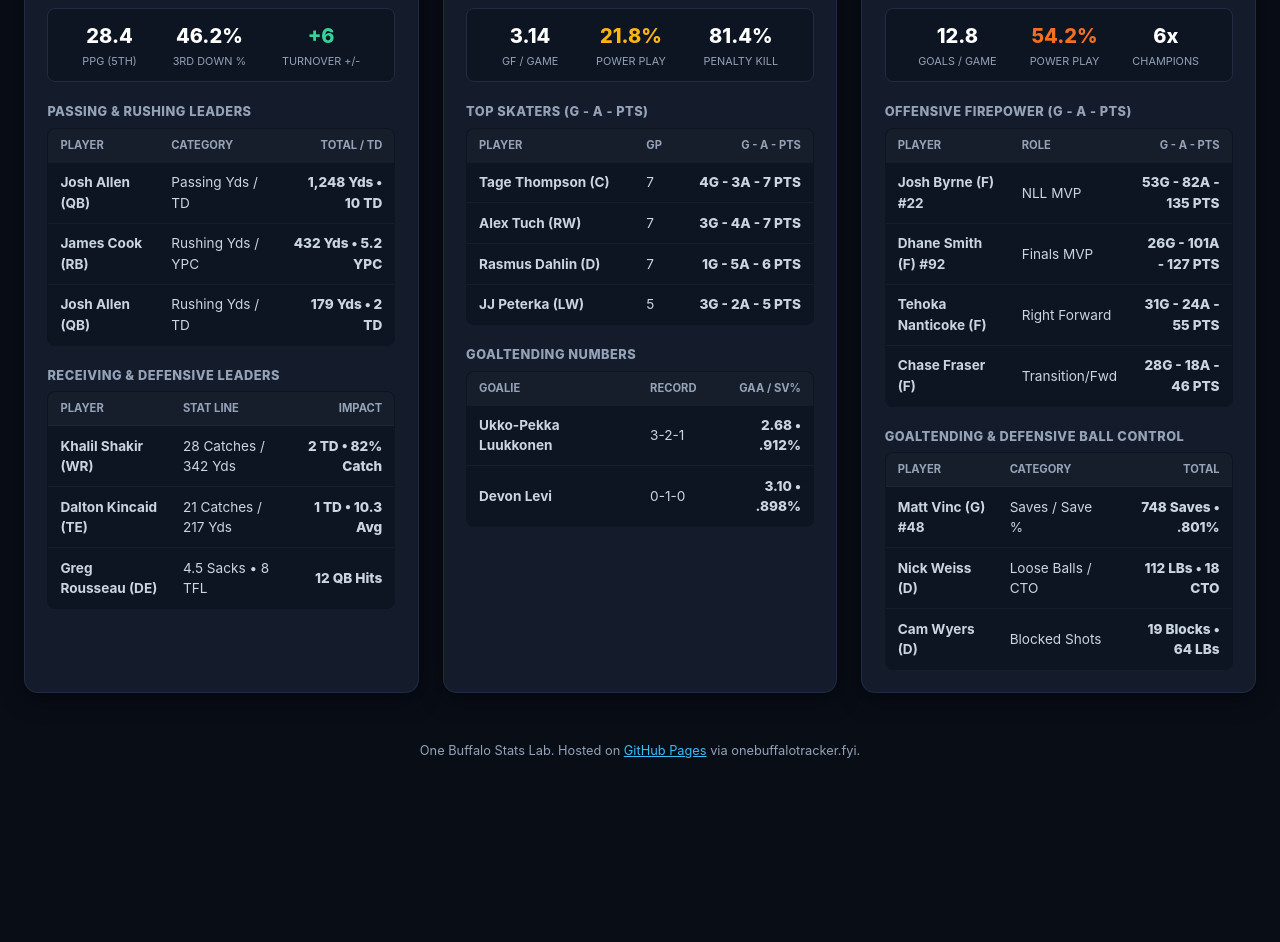
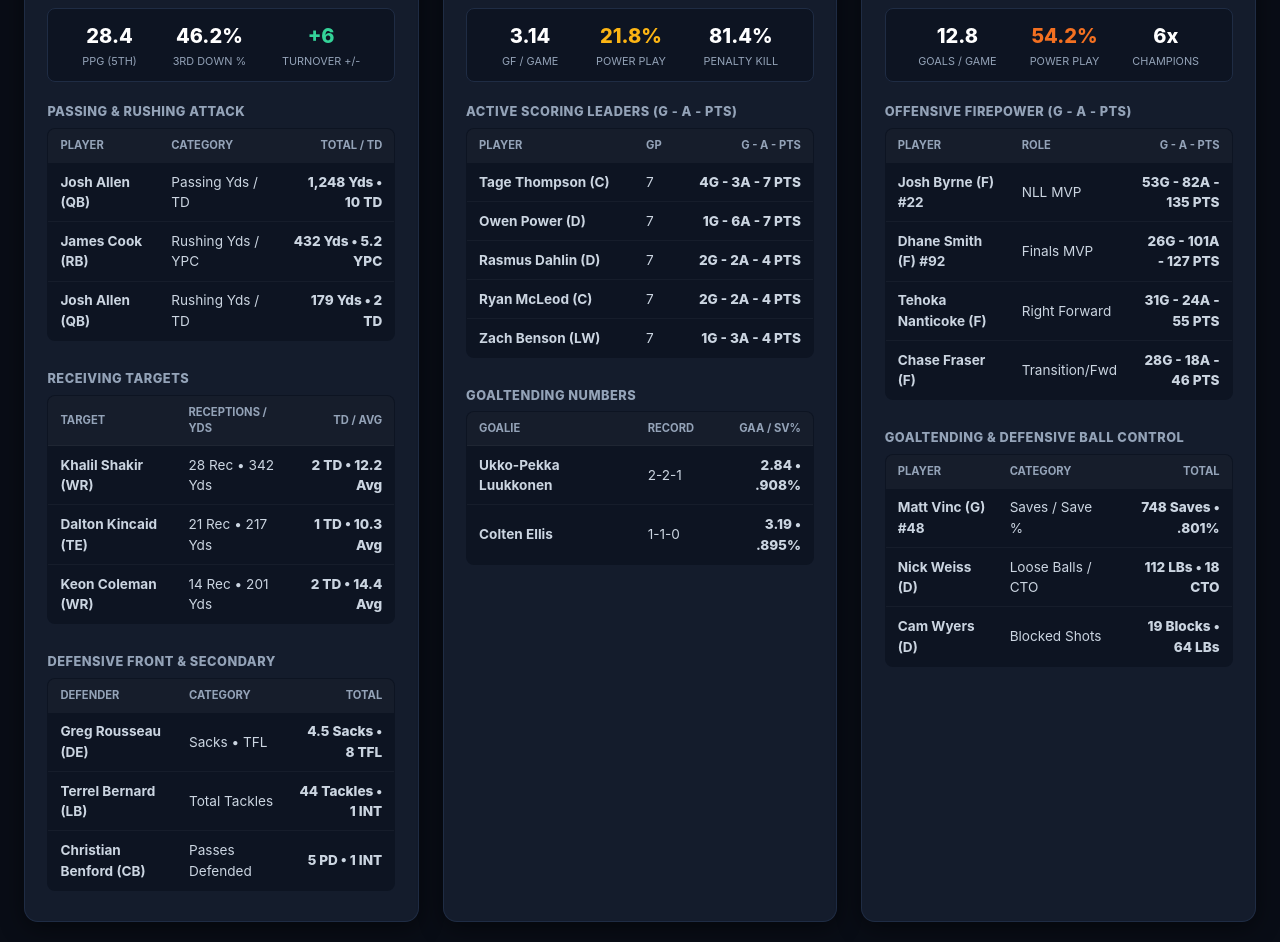
Before and after one commit to olfhq/One-Buffalo-Dashboard, a plain HTML site: page stats.html in a window 1280 px wide. Shown: the part 255-1197 px from the top of the page. Before the commit the page ends 1040 px from the top, so only its background shows below. Drawn offline with Linux system fonts and the light colour scheme.

Commit message:
Update stats.html

```diff
--- a/stats.html
+++ b/stats.html
@@ -95,7 +95,6 @@
       gap: 1.5rem;
     }
 
-    /* 3-COLUMN STAT LAB GRID */
     .stats-grid {
       display: grid;
       grid-template-columns: repeat(auto-fit, minmax(340px, 1fr));
@@ -129,7 +128,6 @@
     .badge-sabres { background: var(--sabres-gold); color: #000; }
     .badge-bandits { background: var(--bandits-orange); color: #fff; }
 
-    /* EFFICIENCY METRICS STRIP */
     .efficiency-banner {
       background: var(--card-inner);
       border: 1px solid var(--card-border);
@@ -151,7 +149,6 @@
       margin-bottom: 0.4rem;
     }
 
-    /* LEADER TABLES */
     .leader-table {
       width: 100%;
       border-collapse: collapse;
@@ -160,6 +157,7 @@
       border: 1px solid var(--card-border);
       border-radius: 8px;
       overflow: hidden;
+      margin-bottom: 0.5rem;
     }
     .leader-table th {
       background: rgba(255, 255, 255, 0.04);
@@ -171,7 +169,7 @@
       font-weight: 700;
     }
     .leader-table td {
-      padding: 0.6rem 0.75rem;
+      padding: 0.55rem 0.75rem;
       border-top: 1px solid rgba(255, 255, 255, 0.04);
       color: #cbd5e1;
     }
@@ -188,7 +186,7 @@
   <header>
     <h1>ONE BUFFALO STATS LAB</h1>
     <div class="meta-bar">
-      <span>Official Season Performance & Leaderboards</span>
+      <span id="update-status">Loading latest leaderboards...</span>
       <span>•</span>
       <span>Bills • Sabres • Bandits</span>
     </div>
@@ -209,7 +207,7 @@
 
   <main class="main-wrap">
     <section class="stats-grid">
-      <!-- BUFFALO BILLS STAT LAB -->
+      <!-- BUFFALO BILLS -->
       <article class="stat-card stat-bills">
         <div class="team-header">
           <h2 class="team-title">Buffalo Bills</h2>
@@ -218,21 +216,21 @@
 
         <div class="efficiency-banner">
           <div>
-            <div class="eff-val">28.4</div>
+            <div class="eff-val" id="bills-eff-ppg">28.4</div>
             <div class="eff-label">PPG (5th)</div>
           </div>
           <div>
-            <div class="eff-val">46.2%</div>
+            <div class="eff-val" id="bills-eff-3rd">46.2%</div>
             <div class="eff-label">3rd Down %</div>
           </div>
           <div>
-            <div class="eff-val" style="color: #34d399;">+6</div>
+            <div class="eff-val" id="bills-eff-to" style="color: #34d399;">+6</div>
             <div class="eff-label">Turnover +/-</div>
           </div>
         </div>
 
         <div>
-          <div class="section-title">Passing & Rushing Leaders</div>
+          <div class="section-title">Passing & Rushing Attack</div>
           <table class="leader-table">
             <thead>
               <tr>
@@ -241,58 +239,40 @@
                 <th style="text-align: right;">Total / TD</th>
               </tr>
             </thead>
-            <tbody>
-              <tr>
-                <td class="player-col">Josh Allen (QB)</td>
-                <td>Passing Yds / TD</td>
-                <td class="highlight-stat">1,248 Yds • 10 TD</td>
-              </tr>
-              <tr>
-                <td class="player-col">James Cook (RB)</td>
-                <td>Rushing Yds / YPC</td>
-                <td class="highlight-stat">432 Yds • 5.2 YPC</td>
-              </tr>
-              <tr>
-                <td class="player-col">Josh Allen (QB)</td>
-                <td>Rushing Yds / TD</td>
-                <td class="highlight-stat">179 Yds • 2 TD</td>
-              </tr>
-            </tbody>
+            <tbody id="bills-pass-rush-body"></tbody>
           </table>
         </div>
 
         <div>
-          <div class="section-title">Receiving & Defensive Leaders</div>
+          <div class="section-title">Receiving Targets</div>
           <table class="leader-table">
             <thead>
               <tr>
-                <th>Player</th>
-                <th>Stat Line</th>
-                <th style="text-align: right;">Impact</th>
+                <th>Target</th>
+                <th>Receptions / Yds</th>
+                <th style="text-align: right;">TD / Avg</th>
               </tr>
             </thead>
-            <tbody>
+            <tbody id="bills-rec-body"></tbody>
+          </table>
+        </div>
+
+        <div>
+          <div class="section-title">Defensive Front & Secondary</div>
+          <table class="leader-table">
+            <thead>
               <tr>
-                <td class="player-col">Khalil Shakir (WR)</td>
-                <td>28 Catches / 342 Yds</td>
-                <td class="highlight-stat">2 TD • 82% Catch</td>
+                <th>Defender</th>
+                <th>Category</th>
+                <th style="text-align: right;">Total</th>
               </tr>
-              <tr>
-                <td class="player-col">Dalton Kincaid (TE)</td>
-                <td>21 Catches / 217 Yds</td>
-                <td class="highlight-stat">1 TD • 10.3 Avg</td>
-              </tr>
-              <tr>
-                <td class="player-col">Greg Rousseau (DE)</td>
-                <td>4.5 Sacks • 8 TFL</td>
-                <td class="highlight-stat">12 QB Hits</td>
-              </tr>
-            </tbody>
+            </thead>
+            <tbody id="bills-def-body"></tbody>
           </table>
         </div>
       </article>
 
-      <!-- BUFFALO SABRES STAT LAB -->
+      <!-- BUFFALO SABRES -->
       <article class="stat-card stat-sabres">
         <div class="team-header">
           <h2 class="team-title">Buffalo Sabres</h2>
@@ -301,21 +281,21 @@
 
         <div class="efficiency-banner">
           <div>
-            <div class="eff-val">3.14</div>
+            <div class="eff-val" id="sabres-eff-gf">3.14</div>
             <div class="eff-label">GF / Game</div>
           </div>
           <div>
-            <div class="eff-val" style="color: var(--sabres-gold);">21.8%</div>
+            <div class="eff-val" id="sabres-eff-pp" style="color: var(--sabres-gold);">21.8%</div>
             <div class="eff-label">Power Play</div>
           </div>
           <div>
-            <div class="eff-val">81.4%</div>
+            <div class="eff-val" id="sabres-eff-pk">81.4%</div>
             <div class="eff-label">Penalty Kill</div>
           </div>
         </div>
 
         <div>
-          <div class="section-title">Top Skaters (G - A - PTS)</div>
+          <div class="section-title">Active Scoring Leaders (G - A - PTS)</div>
           <table class="leader-table">
             <thead>
               <tr>
@@ -324,28 +304,7 @@
                 <th style="text-align: right;">G - A - PTS</th>
               </tr>
             </thead>
-            <tbody>
-              <tr>
-                <td class="player-col">Tage Thompson (C)</td>
-                <td>7</td>
-                <td class="highlight-stat highlight-sabres">4G - 3A - 7 PTS</td>
-              </tr>
-              <tr>
-                <td class="player-col">Alex Tuch (RW)</td>
-                <td>7</td>
-                <td class="highlight-stat highlight-sabres">3G - 4A - 7 PTS</td>
-              </tr>
-              <tr>
-                <td class="player-col">Rasmus Dahlin (D)</td>
-                <td>7</td>
-                <td class="highlight-stat highlight-sabres">1G - 5A - 6 PTS</td>
-              </tr>
-              <tr>
-                <td class="player-col">JJ Peterka (LW)</td>
-                <td>5</td>
-                <td class="highlight-stat highlight-sabres">3G - 2A - 5 PTS</td>
-              </tr>
-            </tbody>
+            <tbody id="sabres-skaters-body"></tbody>
           </table>
         </div>
 
@@ -359,23 +318,12 @@
                 <th style="text-align: right;">GAA / SV%</th>
               </tr>
             </thead>
-            <tbody>
-              <tr>
-                <td class="player-col">Ukko-Pekka Luukkonen</td>
-                <td>3-2-1</td>
-                <td class="highlight-stat highlight-sabres">2.68 • .912%</td>
-              </tr>
-              <tr>
-                <td class="player-col">Devon Levi</td>
-                <td>0-1-0</td>
-                <td class="highlight-stat highlight-sabres">3.10 • .898%</td>
-              </tr>
-            </tbody>
+            <tbody id="sabres-goalies-body"></tbody>
           </table>
         </div>
       </article>
 
-      <!-- BUFFALO BANDITS STAT LAB -->
+      <!-- BUFFALO BANDITS -->
       <article class="stat-card stat-bandits">
         <div class="team-header">
           <h2 class="team-title">Buffalo Bandits</h2>
@@ -384,11 +332,11 @@
 
         <div class="efficiency-banner">
           <div>
-            <div class="eff-val">12.8</div>
+            <div class="eff-val" id="bandits-eff-gpg">12.8</div>
             <div class="eff-label">Goals / Game</div>
           </div>
           <div>
-            <div class="eff-val" style="color: var(--bandits-orange);">54.2%</div>
+            <div class="eff-val" id="bandits-eff-pp" style="color: var(--bandits-orange);">54.2%</div>
             <div class="eff-label">Power Play</div>
           </div>
           <div>
@@ -407,28 +355,7 @@
                 <th style="text-align: right;">G - A - PTS</th>
               </tr>
             </thead>
-            <tbody>
-              <tr>
-                <td class="player-col">Josh Byrne (F) #22</td>
-                <td>NLL MVP</td>
-                <td class="highlight-stat highlight-bandits">53G - 82A - 135 PTS</td>
-              </tr>
-              <tr>
-                <td class="player-col">Dhane Smith (F) #92</td>
-                <td>Finals MVP</td>
-                <td class="highlight-stat highlight-bandits">26G - 101A - 127 PTS</td>
-              </tr>
-              <tr>
-                <td class="player-col">Tehoka Nanticoke (F)</td>
-                <td>Right Forward</td>
-                <td class="highlight-stat highlight-bandits">31G - 24A - 55 PTS</td>
-              </tr>
-              <tr>
-                <td class="player-col">Chase Fraser (F)</td>
-                <td>Transition/Fwd</td>
-                <td class="highlight-stat highlight-bandits">28G - 18A - 46 PTS</td>
-              </tr>
-            </tbody>
+            <tbody id="bandits-scoring-body"></tbody>
           </table>
         </div>
 
@@ -442,23 +369,7 @@
                 <th style="text-align: right;">Total</th>
               </tr>
             </thead>
-            <tbody>
-              <tr>
-                <td class="player-col">Matt Vinc (G) #48</td>
-                <td>Saves / Save %</td>
-                <td class="highlight-stat highlight-bandits">748 Saves • .801%</td>
-              </tr>
-              <tr>
-                <td class="player-col">Nick Weiss (D)</td>
-                <td>Loose Balls / CTO</td>
-                <td class="highlight-stat highlight-bandits">112 LBs • 18 CTO</td>
-              </tr>
-              <tr>
-                <td class="player-col">Cam Wyers (D)</td>
-                <td>Blocked Shots</td>
-                <td class="highlight-stat highlight-bandits">19 Blocks • 64 LBs</td>
-              </tr>
-            </tbody>
+            <tbody id="bandits-defense-body"></tbody>
           </table>
         </div>
       </article>
@@ -468,5 +379,135 @@
   <footer>
     <p>One Buffalo Stats Lab. Hosted on <a href="https://github.com/olfhq/One-Buffalo-Dashboard" target="_blank" rel="noopener" style="color: #38bdf8;">GitHub Pages</a> via onebuffalotracker.fyi.</p>
   </footer>
+
+  <script>
+    async function loadStats() {
+      const statusEl = document.getElementById('update-status');
+      let data = null;
+
+      try {
+        const res = await fetch('./data.json?v=' + Date.now(), { cache: 'no-store' });
+        if (!res.ok) throw new Error('data.json not loaded');
+        data = await res.json();
+      } catch (err) {
+        console.warn('Fallback activated:', err);
+      }
+
+      // Default baseline if data.json hasn't run the new leader routine yet
+      const l = data?.leaders || {
+        bills: {
+          ppg: '28.4', thirdDown: '46.2%', turnoverDiff: '+6',
+          passingRushing: [
+            { player: 'Josh Allen (QB)', category: 'Passing Yds / TD', stat: '1,248 Yds • 10 TD' },
+            { player: 'James Cook (RB)', category: 'Rushing Yds / YPC', stat: '432 Yds • 5.2 YPC' },
+            { player: 'Josh Allen (QB)', category: 'Rushing Yds / TD', stat: '179 Yds • 2 TD' }
+          ],
+          receiving: [
+            { player: 'Khalil Shakir (WR)', statLine: '28 Rec • 342 Yds', impact: '2 TD • 12.2 Avg' },
+            { player: 'Dalton Kincaid (TE)', statLine: '21 Rec • 217 Yds', impact: '1 TD • 10.3 Avg' },
+            { player: 'Keon Coleman (WR)', statLine: '14 Rec • 201 Yds', impact: '2 TD • 14.4 Avg' }
+          ],
+          defense: [
+            { player: 'Greg Rousseau (DE)', category: 'Sacks • TFL', stat: '4.5 Sacks • 8 TFL' },
+            { player: 'Terrel Bernard (LB)', category: 'Total Tackles', stat: '44 Tackles • 1 INT' },
+            { player: 'Christian Benford (CB)', category: 'Passes Defended', stat: '5 PD • 1 INT' }
+          ]
+        },
+        sabres: {
+          gf: '3.14', pp: '21.8%', pk: '81.4%',
+          skaters: [
+            { player: 'Tage Thompson (C)', gp: 7, stat: '4G - 3A - 7 PTS' },
+            { player: 'Owen Power (D)', gp: 7, stat: '1G - 6A - 7 PTS' },
+            { player: 'Rasmus Dahlin (D)', gp: 7, stat: '2G - 2A - 4 PTS' },
+            { player: 'Ryan McLeod (C)', gp: 7, stat: '2G - 2A - 4 PTS' },
+            { player: 'Zach Benson (LW)', gp: 7, stat: '1G - 3A - 4 PTS' }
+          ],
+          goalies: [
+            { player: 'Ukko-Pekka Luukkonen', record: '2-2-1', stat: '2.84 • .908%' },
+            { player: 'Colten Ellis', record: '1-1-0', stat: '3.19 • .895%' }
+          ]
+        },
+        bandits: {
+          goalsPerGame: '12.8', pp: '54.2%', champs: '6x',
+          scoring: [
+            { player: 'Josh Byrne (F) #22', role: 'NLL MVP', stat: '53G - 82A - 135 PTS' },
+            { player: 'Dhane Smith (F) #92', role: 'Finals MVP', stat: '26G - 101A - 127 PTS' },
+            { player: 'Tehoka Nanticoke (F)', role: 'Right Forward', stat: '31G - 24A - 55 PTS' },
+            { player: 'Chase Fraser (F)', role: 'Transition/Fwd', stat: '28G - 18A - 46 PTS' }
+          ],
+          defense: [
+            { player: 'Matt Vinc (G) #48', category: 'Saves / Save %', stat: '748 Saves • .801%' },
+            { player: 'Nick Weiss (D)', category: 'Loose Balls / CTO', stat: '112 LBs • 18 CTO' },
+            { player: 'Cam Wyers (D)', category: 'Blocked Shots', stat: '19 Blocks • 64 LBs' }
+          ]
+        }
+      };
+
+      if (data?.updatedAt) {
+        statusEl.textContent = `Updated: ${new Date(data.updatedAt).toLocaleDateString(undefined, { month: 'short', day: 'numeric', hour: '2-digit', minute: '2-digit' })}`;
+      }
+
+      // Populate Bills
+      document.getElementById('bills-pass-rush-body').innerHTML = l.bills.passingRushing.map(row => `
+        <tr>
+          <td class="player-col">${row.player}</td>
+          <td>${row.category}</td>
+          <td class="highlight-stat">${row.stat}</td>
+        </tr>
+      `).join('');
+
+      document.getElementById('bills-rec-body').innerHTML = l.bills.receiving.map(row => `
+        <tr>
+          <td class="player-col">${row.player}</td>
+          <td>${row.statLine}</td>
+          <td class="highlight-stat">${row.impact}</td>
+        </tr>
+      `).join('');
+
+      document.getElementById('bills-def-body').innerHTML = l.bills.defense.map(row => `
+        <tr>
+          <td class="player-col">${row.player}</td>
+          <td>${row.category}</td>
+          <td class="highlight-stat">${row.stat}</td>
+        </tr>
+      `).join('');
+
+      // Populate Sabres
+      document.getElementById('sabres-skaters-body').innerHTML = l.sabres.skaters.map(row => `
+        <tr>
+          <td class="player-col">${row.player}</td>
+          <td>${row.gp}</td>
+          <td class="highlight-stat highlight-sabres">${row.stat}</td>
+        </tr>
+      `).join('');
+
+      document.getElementById('sabres-goalies-body').innerHTML = l.sabres.goalies.map(row => `
+        <tr>
+          <td class="player-col">${row.player}</td>
+          <td>${row.record}</td>
+          <td class="highlight-stat highlight-sabres">${row.stat}</td>
+        </tr>
+      `).join('');
+
+      // Populate Bandits
+      document.getElementById('bandits-scoring-body').innerHTML = l.bandits.scoring.map(row => `
+        <tr>
+          <td class="player-col">${row.player}</td>
+          <td>${row.role}</td>
+          <td class="highlight-stat highlight-bandits">${row.stat}</td>
+        </tr>
+      `).join('');
+
+      document.getElementById('bandits-defense-body').innerHTML = l.bandits.defense.map(row => `
+        <tr>
+          <td class="player-col">${row.player}</td>
+          <td>${row.category}</td>
+          <td class="highlight-stat highlight-bandits">${row.stat}</td>
+        </tr>
+      `).join('');
+    }
+
+    document.addEventListener('DOMContentLoaded', loadStats);
+  </script>
 </body>
 </html>
```
